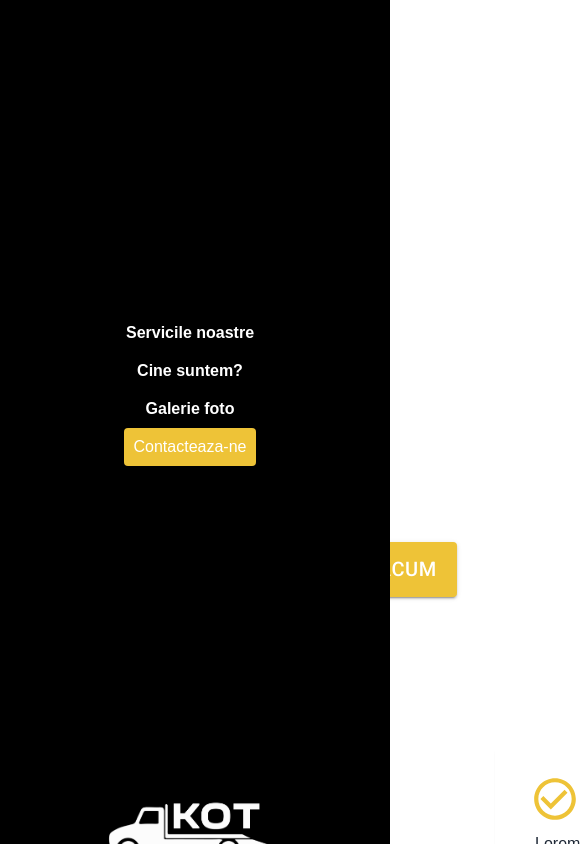
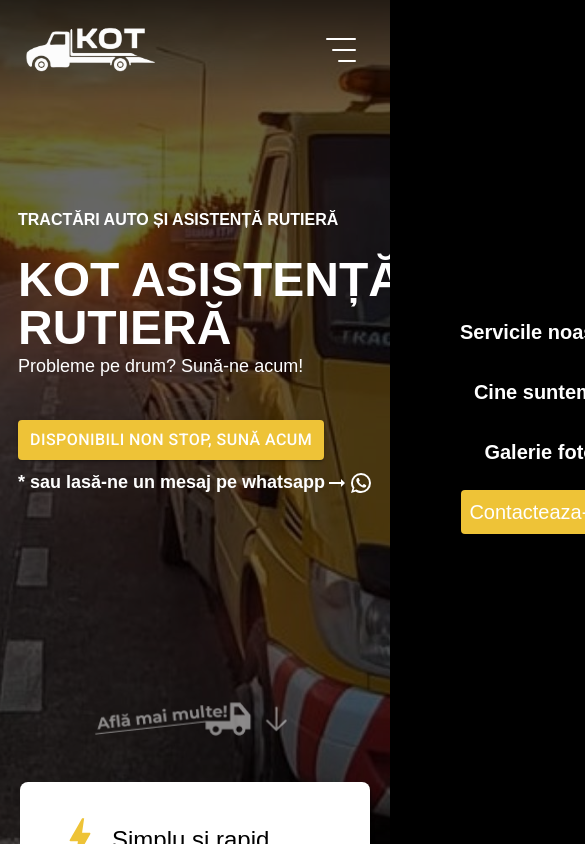
Before and after one commit to Stefan2834/tractari, a Next.js app: page / in a window 390 px wide. Shown: the top 844 px of the page, 585 px wide, since content can reach past the window. Built offline with nearby package versions, Linux system fonts and the light colour scheme.

Commit message:
main page ready

```diff
--- a/src/app/globals.css
+++ b/src/app/globals.css
@@ -84,8 +84,8 @@ body {
 .main-absolute-flex {
 	display: flex;
 	align-items: center;
-	justify-content: space-between;
-	width: 1300px;
+	justify-content: space-around;
+	width: 1400px;
 	height: auto;
 	top: calc(100vh - 100px);
 	left: 50%;
@@ -155,50 +155,7 @@ body {
 	background: linear-gradient(90deg, rgba(0,0,0,1) 0%, rgba(40,37,27,1) 100%);
 }
 
-/* ---Media Queries--- */
-
-@media screen and (max-width: 1400px) {
-	.nav-link,
-	.nav-reverse {
-		margin: 0 5px;
-		padding: 5px 10px;
-	}
-	.nav-div {
-		font-size: 16px;
-	}
-}
-
-@media screen and (max-width: 1200px) {
-	.nav-main {
-		height: 64px;
-		padding: 0 10px;
-	}
-	.logo {
-		height: 64px;
-		width: 170px;
-	}
-	.logo-img {
-		height: 100px;
-		width: auto;
-		image-rendering: optimizeSpeed;
-		object-fit: cover;
-	}
-}
-
-@media screen and (max-width: 900px) {
-	.nav-div {
-		flex-direction: column;
-		width: 300px;
-		height: 100vh;
-	}
-	.nav-main {
-		height: 100vh;
-		width: 400px;
-		right: 0;
-		background-color: black;
-		flex-direction: column-reverse;
-	}
-}
+/* Test */
 
 .moving-element {
 	width: 1700px;
@@ -245,20 +202,20 @@ body {
 
 
 .slider-container {
-	width:500vw;
+	width:5000vw;
 	height:600px;
 	display: flex;
 	position: relative;
 	align-items: center;
-	justify-content: flex-start;
+	justify-content: flex;
 	transition: 400ms ease;
 	top:100px;
 }
 
 .slider {
-	width:25vw;
+	width:400px;
 	position: relative;
-	margin:0 4.166vw;
+	margin:0 28px;
 	height:100%;
 	position: relative;
 	transition: 400ms ease;
@@ -267,7 +224,6 @@ body {
 
 .slider-inactive {
 	scale:0.8;
-	filter: brightness(0.5);
 }
 
 
--- /dev/null
+++ b/src/app/media.css
@@ -0,0 +1,128 @@
+/* ----------Media queries---------- */
+
+@media screen and (max-width: 1400px) {
+	.nav-link,
+	.nav-reverse {
+		margin: 0 5px;
+		padding: 5px 10px;
+	}
+	.nav-div {
+		font-size: 16px;
+	}
+	.main-absolute-flex {
+		width: 100%;
+	}
+}
+
+@media screen and (max-width: 1200px) {
+	.nav-main {
+		height: 64px;
+		padding: 0 10px;
+	}
+	.logo {
+		height: 64px;
+		width: 140px;
+	}
+	.logo-img {
+		height: auto;
+		width: 140px;
+		image-rendering: optimizeSpeed;
+		object-fit: cover;
+		background-position: right;
+	}
+	.main-absolute-flex {
+		flex-direction: column;
+		height: 800px;
+		margin-top: -150px;
+		justify-content: space-around;
+		position: relative;
+		top: 0;
+	}
+	.main-absolute-element {
+		height: auto;
+	}
+	.review-element {
+		margin: 30px 20px;
+	}
+	.review-element:nth-child(2) {
+		flex-direction: column-reverse;
+	}
+}
+
+@media screen and (max-width: 1000px) {
+	.main-element {
+		margin:0 18px;
+		width:100%;
+	}
+}
+
+@media screen and (max-width: 900px) {
+	.nav-div {
+		flex-direction: column;
+		width: 300px;
+		height: 100vh;
+	}
+	.nav-main {
+		flex-direction: column-reverse;
+		height: 100px !important;
+		top: 0;
+	}
+	.nav-div {
+		right: 0;
+		top: 0;
+		width: 400px !important;
+		background-color: black;
+		height: 100vh !important;
+		position: absolute;
+		transition: 400ms ease;
+	}
+	.nav-ham {
+		position: absolute;
+		top: 34px;
+		right: 34px;
+		width: 32px;
+		height: 32px;
+		z-index: 1;
+		display: flex;
+		align-items: flex-end;
+		justify-content: space-around;
+		flex-direction: column;
+	}
+	.logo {
+		position: absolute;
+		top: 10px;
+		left: 20px;
+	}
+	.review-element {
+		margin: 40px 20px;
+	}
+	.line {
+		height: 2px;
+		width: calc(100% - 2px);
+		background-color: white;
+		border-radius: 2px;
+	}
+}
+
+
+@media screen and (max-width:600px) {
+	.nav-div {
+		width: 300px !important;
+		max-width: 100%;
+	}
+	.main-flex {
+		transform: translateY(-70px);
+	}
+	.main-absolute {
+		bottom:50px;
+	}
+	.main-absolute-flex {
+		margin-top: -100px;
+	}
+	.slider {
+		scale:0.7;
+	}
+	.slider-inactive {
+		scale: 0.5;
+	}
+}
--- a/src/components/Footer.tsx
+++ b/src/components/Footer.tsx
@@ -1,4 +1,7 @@
 import React from "react";
+import { useDefault } from "../contexts/useDefault";
+
+
 import { Button } from "@mui/material";
 import PhoneIcon from "@mui/icons-material/Phone";
 import EmailOutlinedIcon from "@mui/icons-material/EmailOutlined";
@@ -8,6 +11,10 @@ import FacebookIcon from "@mui/icons-material/Facebook";
 import Link from "next/link";
 
 export default function Footer() {
+
+
+	const { screen } = useDefault();
+
 	return (
 		<footer>
 			<div
@@ -20,19 +27,19 @@ export default function Footer() {
 				<img src="/photo/logo.png" alt="logo" className="w-64" />
 				<Button
 					variant="contained"
-					sx={{ fontSize: "20px", color: "white" }}
+					sx={{ fontSize: `${screen > 600 ? "20px" : "14px"}`, color: "white" }}
 					startIcon={<PhoneIcon />}
 				>
-					DISPONIBILI NON STOP, SUNĂ ACUM - 0733 472 123
+					DISPONIBILI NON STOP, SUNĂ ACUM
 				</Button>
-				<div className="flex items-center justify-center text-white font-semibold text-2xl mt-16">
-					<Link href="/" className="mx-3">
+				<div className="flex items-center justify-center text-white font-semibold text-2xl mt-16 m:text-base m:mt-8 m:flex-col">
+					<Link href="/" className="mx-3 m:my-1">
 						Serviciile noastre
 					</Link>
-					<Link href="/" className="mx-3">
+					<Link href="/" className="mx-3 m:my-1">
 						Cine suntem?
 					</Link>
-					<Link href="/" className="mx-3">
+					<Link href="/" className="mx-3 m:my-1">
 						Galerie foto
 					</Link>
 				</div>
@@ -40,28 +47,28 @@ export default function Footer() {
 					<Link href="/">
 						<EmailOutlinedIcon
 							className="mx-3"
-							sx={{ fontSize: "50px" }}
+							sx={{ fontSize: `${screen > 600 ? "50px" : "35px"}` }}
 						/>
 					</Link>
 					<Link href="/">
 						<WhatsAppIcon
 							className="mx-3"
-							sx={{ fontSize: "50px" }}
+							sx={{ fontSize: `${screen > 600 ? "50px" : "35px"}` }}
 						/>
 					</Link>
 					<Link href="/">
 						<FacebookIcon
 							className="mx-3"
-							sx={{ fontSize: "50px" }}
+							sx={{ fontSize: `${screen > 600 ? "50px" : "35px"}` }}
 						/>
 					</Link>
 				</div>
 			</div>
-			<div className="w-full h-20 bg-black flex items-center justify-between -mt-1">
-				<div className="text-white font-normal text-lg ml-24">
+			<div className="w-full h-20 bg-black flex items-center justify-between px-24 -mt-1 xl:flex-col xl:items-start xl:justify-center xl:h-auto xl:py-6 m:px-8">
+				<div className="text-white font-normal text-lg m:text-base">
 					@2024 - All rights reserved
 				</div>
-				<div className="text-white font-normal text-lg mr-24">
+				<div className="text-white font-normal text-lg m:text-base">
 					Designed and Developed by Iosif Ștefan & Mareș Gabriel
 				</div>
 			</div>
--- a/src/components/Navbar.tsx
+++ b/src/components/Navbar.tsx
@@ -1,36 +1,36 @@
 import React, { useRef, useEffect, useState } from "react";
 import Link from "next/link";
 import Image from "next/image";
+
+import { useDefault } from "../contexts/useDefault";
 
 export default function Navbar() {
 	const currentScrollRef = useRef<number>(0);
 	const prevScrollRef = useRef<number>(0);
 	const scrollDirectionRef = useRef<string | null>(null);
-	const [scroll, setScroll] = useState<boolean>(true);
+	const [nav, setNav] = useState<boolean>(false);
 
-	// useEffect(() => {
-	// 	const handleScroll = () => {
-	// 		const currentScrollPos = window.pageYOffset;
-	// 		const initialPos = scrollDirectionRef.current;
-	// 		scrollDirectionRef.current =
-	// 			currentScrollPos > currentScrollRef.current ? "down" : "up";
-	// 		prevScrollRef.current = currentScrollRef.current;
-	// 		currentScrollRef.current = currentScrollPos;
-	// 		if(initialPos !== scrollDirectionRef.current) {
-	// 			setScroll(scrollDirectionRef.current === "up");
-	// 		}
-	// 	};
+	const { screen } = useDefault();
 
-	// 	window.addEventListener("scroll", handleScroll);
+	useEffect(() => {
+		if (screen > 900) {
+			setNav(false);
+		}
 
-	// 	return () => {
-	// 		window.removeEventListener("scroll", handleScroll);
-	// 	};
-	// }, []);
+		document.addEventListener("scroll", () => {
+			setNav(false);
+		});
+
+		return () => {
+			document.removeEventListener("scroll", () => {
+				setNav(false);
+			});
+		};
+	}, [screen]);
 
 	return (
 		<>
-			<div className="fixed w-full h-32 flex items-center justify-between z-30 pl-16 pr-8 grad nav-main">
+			<div className="fixed w-full h-32 flex items-center justify-between z-30 pl-16 pr-8 grad nav-main xl:pl-4 xl:pr-4">
 				<Link href="/" className="logo">
 					<img
 						src="/photo/logo.png"
@@ -38,17 +38,41 @@ export default function Navbar() {
 						className="logo-img"
 					/>
 				</Link>
-				<div className="text-white flex items-center justify-center text-xl nav-div font-semibold">
-					<Link href="/" className="mx-4 py-2 px-4 nav-link">
+				<div className="nav-ham" onClick={() => setNav((n) => !n)}>
+					<div className="line" style={{ width: "30px" }}></div>
+					<div className="line" style={{ width: "24px" }}></div>
+					<div className="line" style={{ width: "18px" }}></div>
+				</div>
+				<div
+					className="text-white flex items-center justify-center text-xl nav-div font-semibold"
+					style={{
+						transform: `translateX(${
+							screen < 900 && !nav ? "100%" : "0"
+						}`,
+					}}
+				>
+					<Link
+						href="/"
+						className="mx-4 py-2 px-4 nav-link xl:mx-2 xl:px-2 xl:my-2"
+					>
 						Servicile noastre
 					</Link>
-					<Link href="/" className="mx-4 py-2 px-4 nav-link">
+					<Link
+						href="/"
+						className="mx-4 py-2 px-4 nav-link xl:mx-2 xl:px-2 xl:my-2"
+					>
 						Cine suntem?
 					</Link>
-					<Link href="/" className="mx-4 py-2 px-4 nav-link">
+					<Link
+						href="/"
+						className="mx-4 py-2 px-4 nav-link xl:mx-2 xl:px-2 xl:my-2"
+					>
 						Galerie foto
 					</Link>
-					<Link href="/" className="mx-4 py-2 px-4 nav-reverse">
+					<Link
+						href="/"
+						className="mx-4 py-2 px-4 nav-reverse xl:mx-2 xl:px-2 xl:my-2"
+					>
 						Contacteaza-ne
 					</Link>
 				</div>
@@ -56,92 +80,3 @@ export default function Navbar() {
 		</>
 	);
 }
-
-// import React, { useEffect, useRef } from "react";
-// import Typed from "typed.js";
-// import Layout from "../components/layout";
-// import { useDefault } from "../contexts/useDefault";
-// import Navbar from "../components/Navbar";
-// import { Button } from "@mui/material";
-// import PhoneEnabledIcon from "@mui/icons-material/PhoneEnabled";
-// import LocalSeeIcon from '@mui/icons-material/LocalSee';
-
-// export default function IndexPage() {
-// 	const typedElement = useRef(null);
-
-// 	useEffect(() => {
-// 		const options = {
-// 			strings: ["Servici de tractare oriunde și oricând."],
-// 			typeSpeed: 70,
-// 			backSpeed: 60,
-// 			loop: true,
-// 		};
-
-// 		const typed = new Typed(typedElement.current, options);
-
-// 		return () => {
-// 			typed.destroy();
-// 		};
-// 	}, []);
-// 	return (
-// 		<>
-// 			<Navbar />
-// 			<div
-// 				className="w-full bg-red-400 flex flex-col items-center justify-start"
-// 				style={{ height: "200vh" }}
-// 			>
-// 				<div className="w-full bg-blue-400 h-screen flex flex-col items-center justify-between bg-main">
-// 					<div className="text-white text-4xl font-semibold mt-20 text-center">
-// 						<span ref={typedElement} className="glow"></span>
-// 					</div>
-// 					<div className="flex item-center justify-center flex-col">
-// 						<Button
-// 							variant="outlined"
-// 							endIcon={<PhoneEnabledIcon />}
-// 							sx={{
-// 								color: "white",
-// 								fontSize: "20px",
-// 								fontFamily: "'Roboto', sans-serif",
-// 								boxShadow:
-// 									"5px 6px 35px -2px rgba(0, 0, 0, 0.66)",
-// 								textTransform: "none",
-// 								border: "1px solid #fff",
-// 								"&:hover": {
-// 									color: "black",
-// 									backgroundColor: "white",
-// 									border:"1px solid white"
-// 								},
-// 								my: 2,
-// 							}}
-// 						>
-// 							Contactează-mă
-// 						</Button>
-// 						<Button
-// 							variant="contained"
-// 							startIcon={<LocalSeeIcon />}
-// 							sx={{
-// 								color: "black",
-// 								fontSize: "20px",
-// 								fontFamily: "'Roboto', sans-serif",
-// 								boxShadow:
-// 									"5px 6px 35px -2px rgba(0, 0, 0, 0.66)",
-// 								fontFamily: "Roboto",
-// 								textTransform: "none",
-// 								backgroundColor: "white",
-// 								border: "1px solid #fff",
-// 								"&:hover": {
-// 									backgroundColor: "transparent",
-// 									color: "white",
-// 								},
-// 								my: 2,
-// 							}}
-// 						>
-// 							Vezi poze
-// 						</Button>
-// 					</div>
-// 					<div></div>
-// 				</div>
-// 			</div>
-// 		</>
-// 	);
-// }
--- a/src/contexts/useDefault.tsx
+++ b/src/contexts/useDefault.tsx
@@ -1,36 +1,53 @@
-import React, { createContext, useContext, ReactNode, useState, useEffect } from 'react';
-import axios from 'axios';
-
+import React, {
+	createContext,
+	useContext,
+	ReactNode,
+	useState,
+	useEffect,
+} from "react";
 
 interface DefaultContextValue {
-    number: number,
-    setNumber: (accessToken: number) => void,
+	number: number | null;
+	setNumber: (accessToken: number | null) => void;
 }
 
-
-
-export const DefaultContext = createContext<DefaultContextValue | undefined>(undefined);
+export const DefaultContext = createContext<DefaultContextValue | undefined>(
+	undefined
+);
 
 export function useDefault() {
 	const context = useContext(DefaultContext);
 	if (!context) {
-        throw new Error('useDefault must be used within an DefaultProvider');
+		throw new Error("useDefault must be used within an DefaultProvider");
 	}
 	return context;
 }
 
 export function DefaultProvider({ children }: { children: ReactNode }) {
 
-    const [number, setNumber] = useState<number>(10);
+    const [screen, setScreen] = useState<number>(0);
 
 
+	useEffect(() => {
+		function handleResize() {
+			setScreen(window.innerWidth);
+		}
+
+		window.addEventListener("resize", handleResize);
+
+		handleResize();
+
+		return () => window.removeEventListener("resize", handleResize);
+	}, []);
+
 	const value: DefaultContextValue = {
-        number, setNumber,
+		screen,
+		setScreen,
 	};
 
 	return (
 		<DefaultContext.Provider value={value}>
 			{children}
 		</DefaultContext.Provider>
-    )
+	);
 }
--- a/src/pages/_app.tsx
+++ b/src/pages/_app.tsx
@@ -2,6 +2,7 @@ import { SessionProvider } from "next-auth/react";
 import Layout from "../components/Layout";
 import { DefaultProvider } from "../contexts/useDefault";
 import "../app/globals.css";
+import "../app/media.css";
 import { ThemeProvider } from '@mui/material/styles';
 
 import type { AppProps } from "next/app";
--- a/src/pages/index.tsx
+++ b/src/pages/index.tsx
@@ -1,4 +1,6 @@
 import React, { useState, useEffect, useRef } from "react";
+import { useDefault } from "../contexts/useDefault";
+
 import { Button } from "@mui/material";
 import Navbar from "../components/Navbar";
 import Footer from "../components/Footer";
@@ -25,6 +27,8 @@ gsap.registerPlugin(ScrollTrigger);
 export default function Home() {
 	const containerRef: any = useRef();
 	const [currentElement, setCurrentElement] = useState<number>(0);
+	const { screen } = useDefault();
+
 
 	useGSAP(
 		() => {
@@ -69,21 +73,21 @@ export default function Home() {
 	];
 
 	return (
-		<div className="w-full font">
+		<div className="w-full font overflow-hidden">
 			<Navbar />
 			<div className="bg-main" />
 			<div className="main-element">
 				<div className="main-flex">
 					<div
-						className="mb-4 font-bold"
-						style={{ fontSize: "20px" }}
+						className="mb-4 font-bold m:mb-2"
+						style={{ fontSize: `${screen > 600 ? "20px" : "16px"}` }}
 					>
 						TRACTĂRI AUTO ȘI ASISTENȚĂ RUTIERĂ
 					</div>
-					<div className="mt-4 text-8xl font-bold">
+					<div className="mt-4 text-8xl font-bold m:text-5xl">
 						KOT ASISTENȚĂ RUTIERĂ
 					</div>
-					<div className="font-second text-3xl font-normal">
+					<div className="font-second text-3xl font-normal m:text-lg">
 						Probleme pe drum? Sună-ne acum!
 					</div>
 					<Button
@@ -92,8 +96,8 @@ export default function Home() {
 							color: "white",
 							textTransform: "none",
 							marginTop: "40px",
-							fontSize: "20px",
-							padding: "10px 20px",
+							fontSize: `${screen > 600 ? "20px" : "16px"}`,
+							padding: `${screen > 600 ? "10px 20px" : "6px 12px"}`,
 						}}
 					>
 						DISPONIBILI NON STOP, SUNĂ ACUM
@@ -101,7 +105,7 @@ export default function Home() {
 					<Link
 						href="/"
 						className="mt-2 text-lg font-semibold hover:underline"
-						style={{ fontSize: "16px" }}
+						style={{ fontSize: `${screen > 600 ? "16px" : "12px"}` }}
 					>
 						* sau lasă-ne un mesaj pe whatsapp
 						<ArrowRightAltIcon />
@@ -109,7 +113,9 @@ export default function Home() {
 					</Link>
 				</div>
 			</div>
-			<div className="main-absolute"></div>
+			<Link href="/">
+				<div className="main-absolute" />
+			</Link>
 			<div className="main-absolute-flex">
 				<div className="main-absolute-element">
 					<div className="flex items-start justify-start">
@@ -184,22 +190,22 @@ export default function Home() {
 						className="moving-img"
 					/>
 					<div className="moving-text">
-						<p className="text-5xl">PESTE</p>
+						<p className="text-5xl m:text-4xl">PESTE</p>
 						<span
 							className="primary-color font-bold"
-							style={{ fontSize: "256px", lineHeight: "1.1" }}
+							style={{ fontSize: `${screen > 600 ? "256px" : "196px"}`, lineHeight: "1.1" }}
 						>
 							300
 						</span>
-						<p className="text-5xl">clienți mulțumiți</p>
+						<p className="text-5xl m:text-4xl">clienți mulțumiți</p>
 					</div>
 				</div>
 			</div>
-			<div className="w-full text-2xl text-center mb-10">
+			<div className="w-full text-2xl text-center mb-10 m:text-lg">
 				- RECOMANDĂRILE NOASTRE -
 			</div>
 			<div
-				className="w-full flex items-start justify-center mt-8"
+				className="w-full flex items-start justify-center mt-8 xl:flex-wrap xl:justify-around"
 				style={{ height: "auto" }}
 			>
 				<div className="review-element">
@@ -211,6 +217,7 @@ export default function Home() {
 							height: 110,
 							transform: "translateY(-50%)",
 							position: "absolute",
+							scale: `${screen > 600 ? "1" : "0.8"}`,
 						}}
 					/>
 					<Rating
@@ -221,37 +228,45 @@ export default function Home() {
 						size="large"
 						sx={{ marginTop: "60px" }}
 					/>
-					<p className="mt-2 font-light" style={{ fontSize: "18px" }}>
+					<p className="mt-2 font-light" style={{ fontSize:`${screen > 600 ? "18px" : "14px"}` }}>
 						De fiecare dată când l-am sunat pe Alin, a venit fără
 						ezitare, chiar și în miez de noapte. Super băiat. Nota
 						10!
 					</p>
 					<p
-						className="mt-4 mb-8 font-medium uppercase text-left w-full"
-						style={{ fontSize: "18px" }}
+						className="mt-4 mb-8 font-medium uppercase text-left w-full m:mt-2 m:mb-4"
+						style={{ fontSize:`${screen > 600 ? "18px" : "14px"}` }}
 					>
 						Andrei Comșa
 					</p>
 				</div>
 				<div className="review-element">
-					<p className="mt-2 font-light" style={{ fontSize: "18px" }}>
-						Nu știu ce mă făceam fără serviciile prestate de acest
-						băiat. A reușit să ma salveze dintr-o situație
+					<div>
+						<p
+							className="mt-2 font-light"
+							style={{ fontSize:`${screen > 600 ? "18px" : "14px"}` }}
+						>
+							Nu știu ce mă făceam fără serviciile prestate de
+							acest băiat. A reușit să ma salveze dintr-o situație
 							inimaginabilă. Recomand!
 						</p>
 						<p
-						className="mt-4 mb-8 font-medium uppercase text-left w-full"
-						style={{ fontSize: "18px" }}
+							className="mt-4 mb-8 font-medium uppercase text-left w-full m:mt-2 m:mb-4"
+							style={{ fontSize:`${screen > 600 ? "18px" : "14px"}` }}
 						>
 							Iosif Ștefan
 						</p>
+					</div>
 					<Rating
 						name="half-rating-read"
 						defaultValue={4.5}
 						precision={0.5}
 						readOnly
 						size="large"
-						sx={{ marginBottom: "60px" }}
+						sx={{
+							marginBottom: `${screen > 1200 ? "60px" : "0px"}`,
+							marginTop: `${screen > 1200 ? "0px" : "60px"}`,
+						}}
 					/>
 					<Avatar
 						alt="Remy Sharp"
@@ -259,9 +274,16 @@ export default function Home() {
 						sx={{
 							width: 110,
 							height: 110,
-							bottom: 0,
-							transform: "translateY(50%)",
+							bottom: `${
+								screen > 1200 ? "0" : "calc(100% - 110px)"
+							}`,
+							transform: `${
+								screen > 1200
+									? "translateY(50%)"
+									: "translateY(-50%)"
+							}`,
 							position: "absolute",
+							scale: `${screen > 600 ? "1" : "0.8"}`,
 						}}
 					/>
 				</div>
@@ -274,6 +296,7 @@ export default function Home() {
 							height: 110,
 							transform: "translateY(-50%)",
 							position: "absolute",
+							scale: `${screen > 600 ? "1" : "0.8"}`,
 						}}
 					/>
 					<Rating
@@ -284,24 +307,24 @@ export default function Home() {
 						size="large"
 						sx={{ marginTop: "60px" }}
 					/>
-					<p className="mt-2 font-light" style={{ fontSize: "18px" }}>
+					<p className="mt-2 font-light" style={{ fontSize:`${screen > 600 ? "18px" : "14px"}` }}>
 						Având în vedere că l-am sunat la 2 noaptea, a venit la
 						sute de kilometri distanță ca să mă ajute. Nu știu ce mă
 						faceam fără el. Sunați cu încredere!
 					</p>
 					<p
-						className="mt-4 mb-8 font-medium uppercase text-left w-full"
-						style={{ fontSize: "18px" }}
+						className="mt-4 mb-8 font-medium uppercase text-left w-full m:mt-2 m:mb-4"
+						style={{ fontSize:`${screen > 600 ? "18px" : "14px"}` }}
 					>
 						Mareș Gabriel
 					</p>
 				</div>
 			</div>
-			<div className="w-full text-center text-6xl mt-40 font-semibold">
+			<div className="w-full text-center text-6xl mt-40 font-semibold m:text-3xl">
 				Nu suntem unica firmă de tractaj
 				<br /> 24/7 din România, însă...
 			</div>
-			<div className="w-full text-center font-light text-3xl mt-10">
+			<div className="w-full text-center font-light text-3xl mt-10 m:text-xl">
 				Ne pasă de clienții noștri, și apreciem o muncă de calitate, așa
 				că... Lorem ipsum dolor sit amet, <br />
 				consectetur adipiscing elit. Ut et massa mi. Aliquam in
@@ -309,7 +332,7 @@ export default function Home() {
 				amet, consectetur adipiscing elit. Ut et massa mi.
 			</div>
 			<div
-				className="mt-32 w-screen relative"
+				className="mt-32 w-screen relative overflow-hidden"
 				style={{ height: "800px" }}
 			>
 				<div
@@ -324,8 +347,8 @@ export default function Home() {
 					className="slider-container"
 					style={{
 						transform: `translateX(${
-							-(currentElement - 1) * 33.33
-						}vw)`,
+							-(currentElement - 1) * 456 + (screen - 456 * 3) / 2
+						}px)`,
 					}}
 				>
 					{sliders.map((img: any, index: number) => {
@@ -355,6 +378,9 @@ export default function Home() {
 										transform: `translateY(${
 											rotate * 200
 										}px)`,
+										filter: `brightness(${
+											1 / Math.abs(rotate / 0.6)
+										}`,
 									}}
 								>
 									<img
@@ -397,9 +423,9 @@ export default function Home() {
 				<Button
 					variant="contained"
 					sx={{
-						fontSize: "26px",
+						fontSize: `${screen > 600 ? "26px" : "18px"}`,
 						fontWeight: "500",
-						p: "10px 100px",
+						p: `${screen > 600 ? "10px 100px" : "8px 36px"}`,
 						textTransform: "none",
 						color: "white",
 					}}
@@ -407,24 +433,24 @@ export default function Home() {
 					Vezi Galeria noastră foto!
 				</Button>
 			</div>
-			<div className="w-full text-center text-6xl mt-40 font-semibold">
+			<div className="w-full text-center text-6xl mt-40 font-semibold m:text-3xl">
 				Probleme pe drum? <br />
 				Contactează-ne acum!
 			</div>
-			<div className="w-full text-center font-light text-3xl mt-10">
+			<div className="w-full text-center font-light text-3xl mt-10 m:text-xl m:mb-4">
 				Ne pasă de clienții noștri, și apreciem o muncă de calitate, așa
 				că... Lorem ipsum <br />
 				dolor sit amet, consectetur adipiscing elit.
 			</div>
 			<div
-				className="w-full flex items-start justify-center mt-20"
-				style={{ height: "600px" }}
+				className="w-full flex items-start justify-center mt-20 xl:flex-col xl:items-center m:mt-8"
+				style={{ height: `${screen > 1200 ? "600px" : "auto"}` }}
 			>
 				<form
 					onSubmit={(e) => {
 						e.preventDefault();
 					}}
-					className="w-1/3 h-full mx-8 flex items-center justify-start flex-col"
+					className="w-1/3 h-full mx-8 flex items-center justify-start flex-col xl:w-[calc(100%-50px)] xl:justify-center"
 				>
 					<TextField
 						id="outlined-basic"
@@ -465,14 +491,17 @@ export default function Home() {
 							marginTop: "40px",
 							textTransform: "none",
 							color: "white",
-							fontSize: "24px",
-							padding: "10px 28px",
+							fontSize: `${screen > 600 ? "24px" : "18px"}`,
+							padding:`${screen > 600 ? "10px 28px" : "8px 14px"}`,
 						}}
 					>
 						Trimite-ne mesajul tău
 					</Button>
 				</form>
-				<div className="w-1/3 mx-8 text-bg" style={{ height: "500px" }}>
+				<div
+					className="w-1/3 mx-8 text-bg xl:w-[calc(100%-50px)]"
+					style={{ height: "500px" }}
+				>
 					<img
 						src="/photo/Vector.png"
 						alt="Map"
--- a/tailwind.config.ts
+++ b/tailwind.config.ts
@@ -1,6 +1,7 @@
 import type { Config } from "tailwindcss";
 
 const config: Config = {
+  important: true,
   content: [
     "./src/pages/**/*.{js,ts,jsx,tsx,mdx}",
     "./src/components/**/*.{js,ts,jsx,tsx,mdx}",
@@ -8,6 +9,11 @@ const config: Config = {
   ],
   theme: {
     extend: {
+      screens: {
+        'xxl': {'max': '1400px'},
+        'xl': {'max': '1200px'},
+        "m" : {"max" : "600px"}
+      },
       backgroundImage: {
         "gradient-radial": "radial-gradient(var(--tw-gradient-stops))",
         "gradient-conic":
```
Lines whose indentation alone changed are shown as unchanged.
